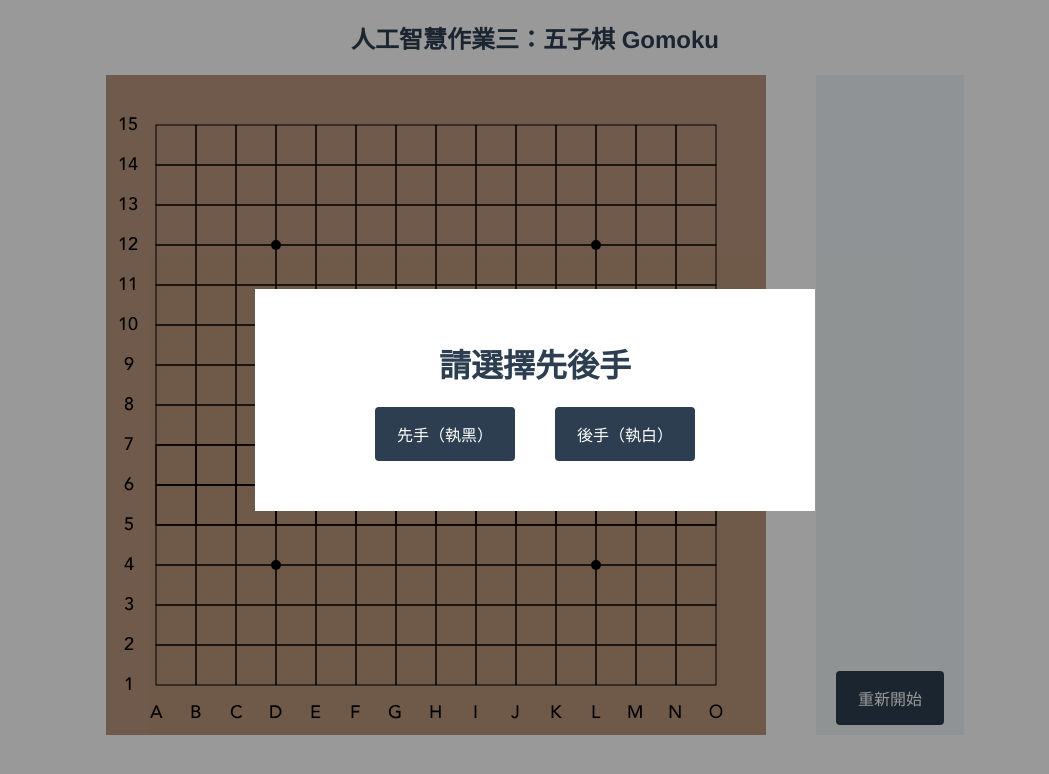
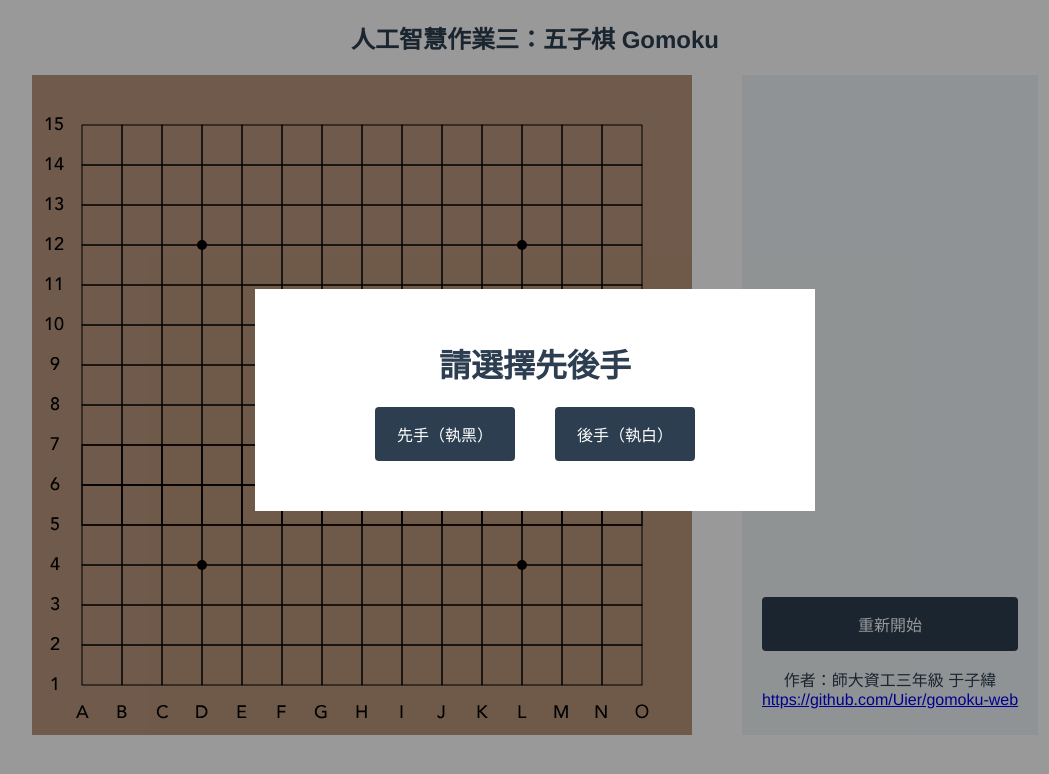
Before and after one commit to Uier/gomoku-web, a Vue app: page / in a window 1280 px wide. Shown: the top 774 px of the page, without its empty margins (105-1154 px from the left). Built offline with nearby package versions, Linux system fonts and the light colour scheme.

Commit message:
fix display

```diff
--- a/src/components/Display.vue
+++ b/src/components/Display.vue
@@ -27,6 +27,12 @@
     <div class="flex justify-end">
       <button type="button" @click="$emit('restart')">重新開始</button>
     </div>
+
+    <p class="footer">
+      作者：師大資工三年級 于子緯
+      <br />
+      <a href="https://github.com/Uier/gomoku-web">https://github.com/Uier/gomoku-web</a>
+    </p>
   </div>
 </template>
 
@@ -93,7 +99,7 @@ button {
   border-radius: 4px;
   color: white;
   padding: 15px 22px;
-  text-align: center;
+  width: 100%;
   font-size: 16px;
   cursor: pointer;
 }
```
